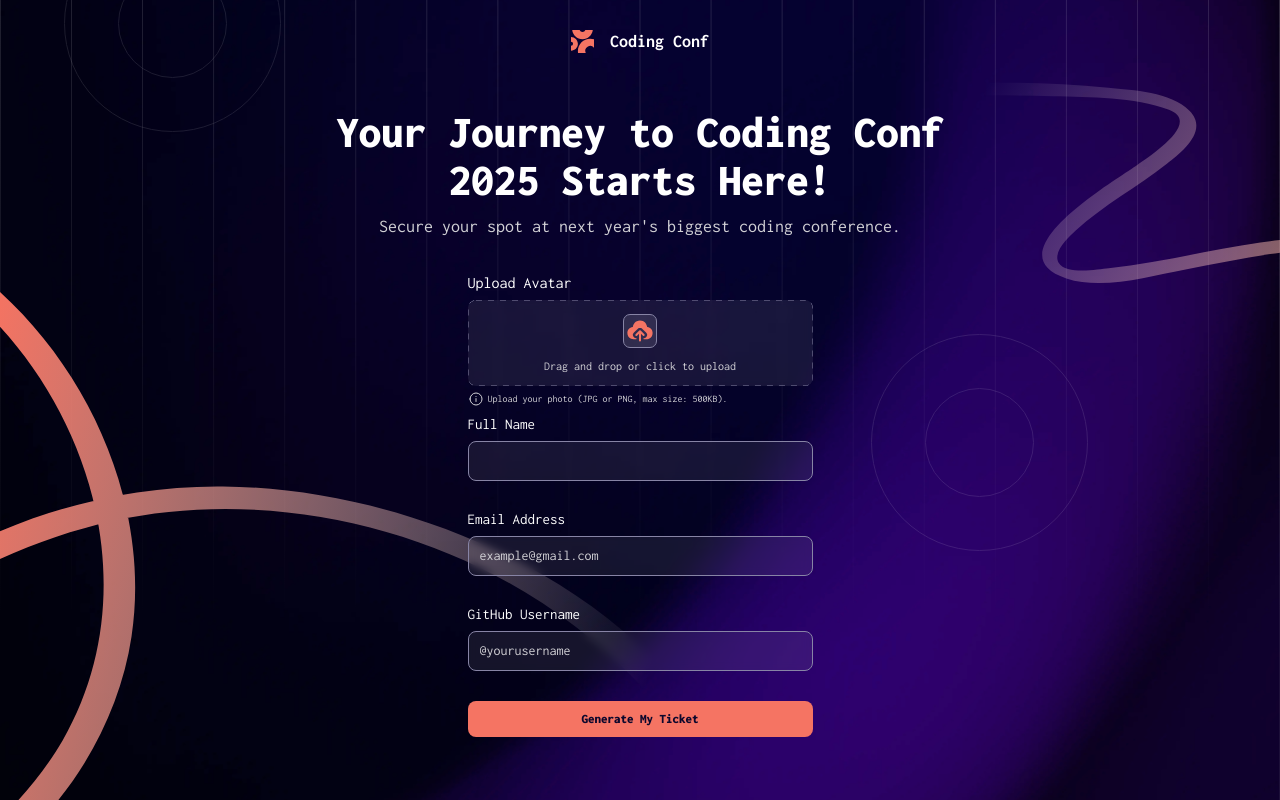
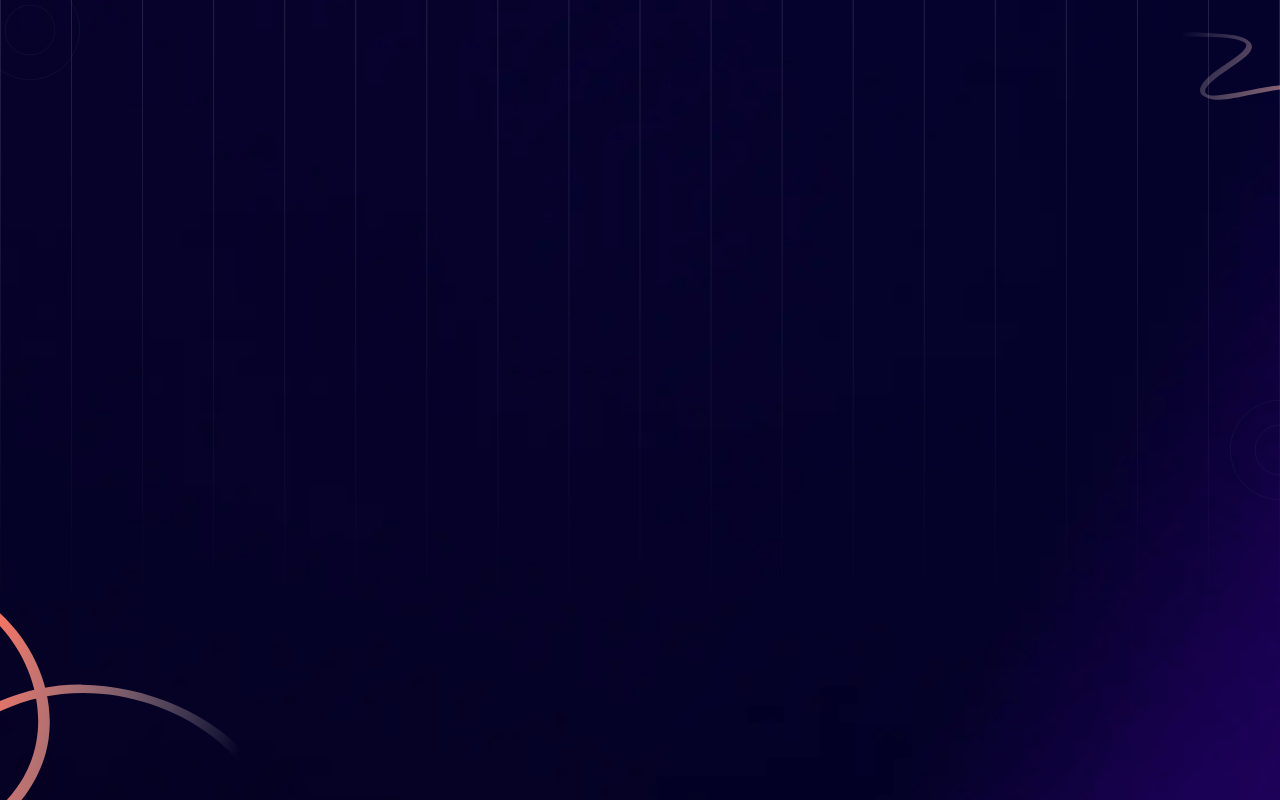
Before and after one commit to NavarroEmiliano/conference-ticket-generator-main, a React (Vite) app: page / in a window 1280 px wide. Built offline with nearby package versions, Linux system fonts and the light colour scheme.

Commit message:
background media 320

```diff
--- a/src/App.tsx
+++ b/src/App.tsx
@@ -23,12 +23,12 @@ function App() {
   return (
     <>
       <Background />
-      <Header />
-      {showTicket ? (
+{/*       <Header /> */}
+{/*       {showTicket ? (
         <Ticket user={user} />
       ) : (
         <Form user={user} setUser={setUser} />
-      )}
+      )} */}
     </>
   );
 }
--- a/src/components/Background/Background.module.css
+++ b/src/components/Background/Background.module.css
@@ -1,35 +1,45 @@
-.bgContainer {
-    position: relative;
+.background-container {
+    position: fixed;
+    top: 0;
+    left: 0;
     width: 100%;
-    height: 100vh;
+    height: 100%;
+    background-image: url("../../assets//images/background-mobile.png");
+    background-size: cover;
+    background-position: center;
+    z-index: -1;
 }
 
-.bgContainer img {
-    position: absolute;
-}
-
-.bgContainer img:nth-child(1) {
+.lines-svg {
     width: 100%;
     height: 100%;
     object-fit: cover;
 }
 
-.circleSvgTop {
-    top: -85px;
-    left: 5%;
+.circle-svg-top {
+    position: absolute;
+    width: 100px;
+    top: -20px;
+    left: -20px;
 }
 
-.circleSvgMiddle {
-    top: 334px;
-    right: 15%;
+.circle-svg-middle {
+    position: absolute;
+    width: 100px;
+    top: 50%;
+    right: -50px;
 }
 
-.squigglyTop {
-    top: 76px;
+.squiggly-top {
+    position: absolute;
+    width: 150px;
+    top: 30px;
     right: 0;
 }
 
-.squigglyBottom {
+.squiggly-bottom {
+    position: absolute;
+    width: 280px;
     bottom: 0;
     left: 0;
 }
--- a/src/components/Background/Background.tsx
+++ b/src/components/Background/Background.tsx
@@ -6,12 +6,12 @@ import squigglyButton from "../../assets/images/pattern-squiggly-line-bottom.svg
 
 const Background = () => {
   return (
-    <div className={styles.bgContainer}>
-      <img className={styles.linesSvg} src={linesSvg} alt="" />
-      <img className={styles.circleSvgTop} src={circleSvg} alt="" />
-      <img className={styles.circleSvgMiddle} src={circleSvg} alt="" />
-      <img className={styles.squigglyTop} src={squigglyTop} alt="" />
-      <img className={styles.squigglyBottom} src={squigglyButton} alt="" />
+    <div className={styles["background-container"]}>
+      <img className={styles['lines-svg']} src={linesSvg} alt="lineas" />
+      <img className={styles["circle-svg-top"]} src={circleSvg} alt="" />
+      <img className={styles["circle-svg-middle"]} src={circleSvg} alt="" />
+      <img className={styles["squiggly-top"]} src={squigglyTop} alt="" />
+      <img className={styles["squiggly-bottom"]} src={squigglyButton} alt="" />
     </div>
   );
 };
--- a/src/components/Header/Header.module.css
+++ b/src/components/Header/Header.module.css
@@ -1,14 +1,13 @@
 header {
-    position: absolute;
-    top: 0;
     width: 100%;
-    z-index: 2;
+    height: 20px;
     display: flex;
     align-items: center;
     justify-content: center;
+    border: 1px solid white;
 }
 
-.headerContent {
+.header-content {
     display: flex;
     justify-content: center;
     align-items: center;
@@ -19,7 +18,7 @@ header {
 }
 
 .headerContent img {
-    height: 23px;
+    height: 10px;
 }
 
 .headerContent h4 {
--- a/src/components/Header/Header.tsx
+++ b/src/components/Header/Header.tsx
@@ -4,7 +4,7 @@ import logoMark from "../../assets/images/logo-mark.svg";
 const Header = () => {
   return (
     <header>
-      <div className={styles.headerContent}>
+      <div className={styles["header-content"]}>
         <img src={logoMark} alt="coding conf title" />
         <h4>Coding Conf</h4>
       </div>
--- a/src/index.css
+++ b/src/index.css
@@ -6,7 +6,7 @@
 }
 
 body {
-    background-image: url("./assets/images/background-desktop.png");
+    background-image: url('./assets/images/background-mobile.png');
     background-position: center;
     background-size: cover;
     background-repeat: no-repeat;
```
